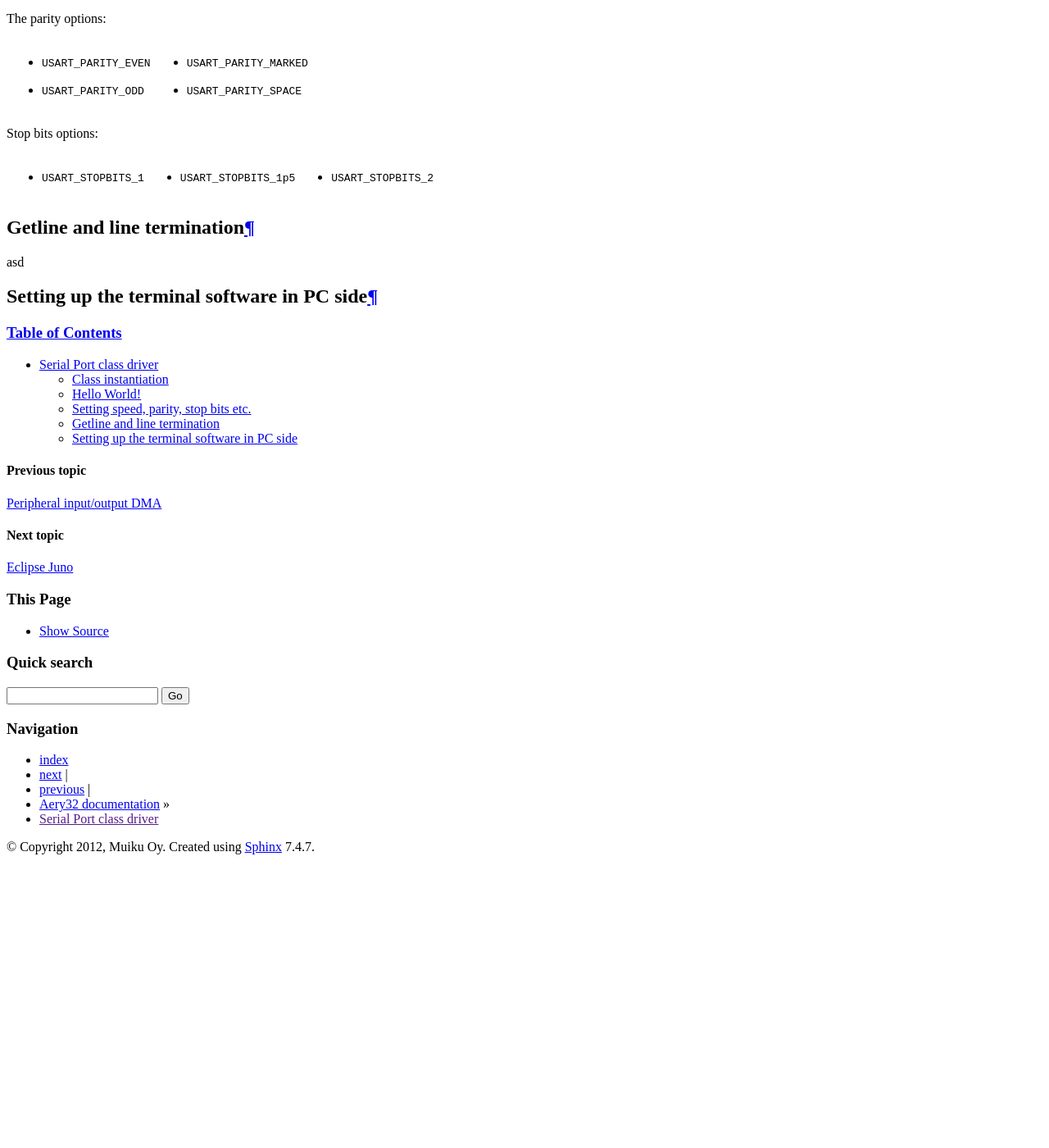
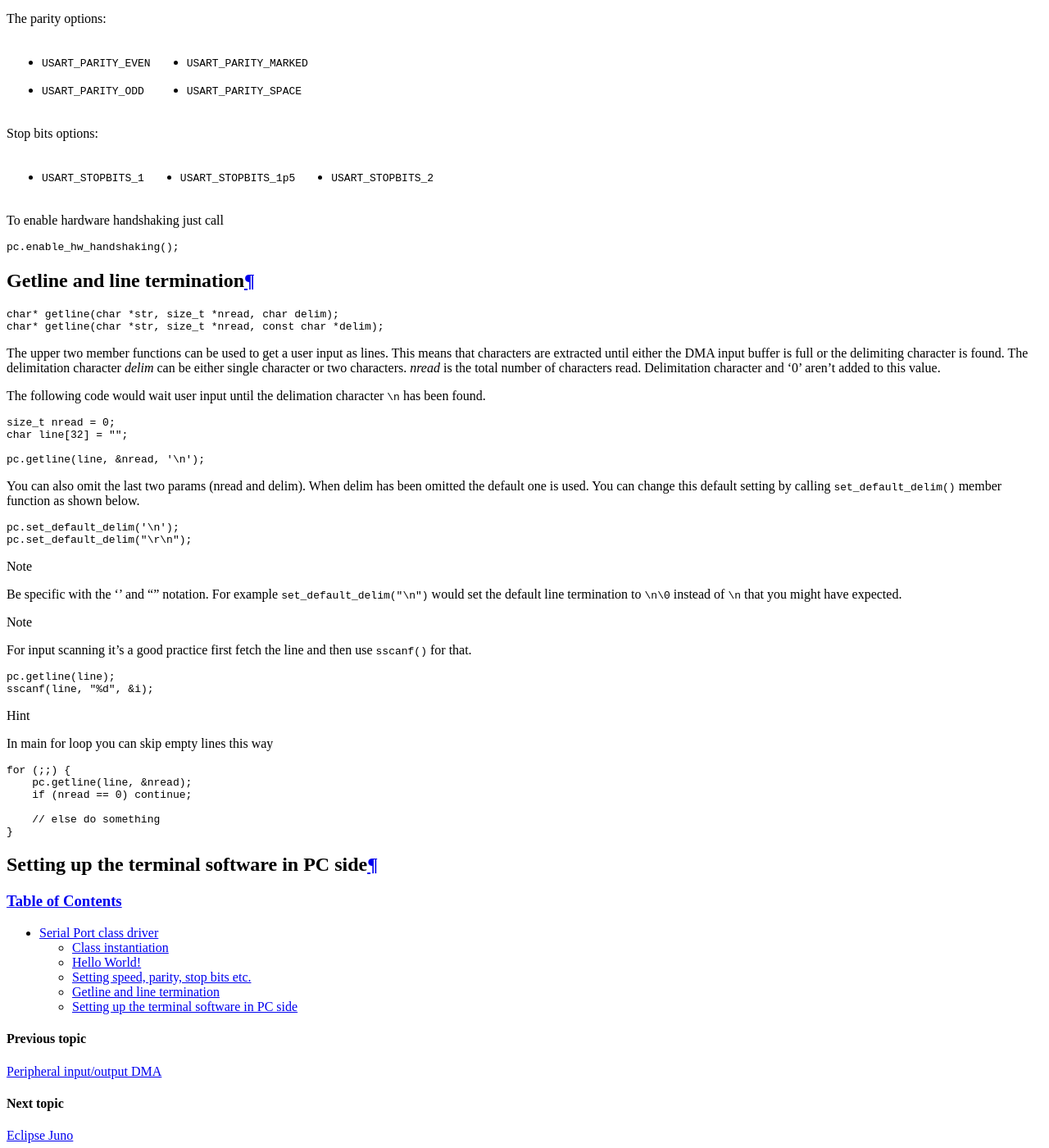
Before and after one commit to aery32/aery32-refguide, a Sphinx documentation site: the page built from source/clsdrv/serial_port.rst, in a window 1280 px wide and 1400 px high, scrolled down 1165 px. Shown: the whole window at 82% size. Built offline with Sphinx 7.4.7, drawn with Linux system fonts in a browser that asks for light colours; before the commit the page ends 2215 px from its top, so only the background shows below that.

Commit message:
Update serial_port.rst

```diff
--- a/source/clsdrv/serial_port.rst
+++ b/source/clsdrv/serial_port.rst
@@ -105,10 +105,76 @@ Stop bits options:
     - ``USART_STOPBITS_1p5``
     - ``USART_STOPBITS_2``
 
+To enable hardware handshaking just call
+
+.. code-block:: c++
+
+    pc.enable_hw_handshaking();
+
 Getline and line termination
 ----------------------------
 
-asd
+.. code-block:: c++
+
+    char* getline(char *str, size_t *nread, char delim);
+    char* getline(char *str, size_t *nread, const char *delim);
+
+The upper two member functions can be used to get a user input as lines.
+This means that characters are extracted until either the DMA input buffer
+is full or the delimiting character is found. The delimitation character
+*delim* can be either single character or two characters. *nread* is the
+total number of characters read. Delimitation character and '\0' aren't
+added to this value.
+
+
+The following code would wait user input until the delimation character
+``\n`` has been found.
+
+.. code-block:: c++
+
+    size_t nread = 0;
+    char line[32] = "";
+
+    pc.getline(line, &nread, '\n');
+
+You can also omit the last two params (nread and delim). When delim has been
+omitted the default one is used. You can change this default setting by calling
+``set_default_delim()`` member function as shown below.
+
+.. code-block:: c++
+
+    pc.set_default_delim('\n');
+    pc.set_default_delim("\r\n");
+
+.. note::
+
+    Be specific with the '' and "" notation. For example ``set_default_delim("\n")``
+    would set the default line termination to ``\n\0`` instead of ``\n`` that you
+    might have expected.
+
+.. note::
+
+    For input scanning it's a good practice first fetch the line and then use ``sscanf()``
+    for that.
+
+    .. code-block:: c++
+
+        pc.getline(line);
+        sscanf(line, "%d", &i);
+
+.. hint::
+
+    In main for loop you can skip empty lines this way
+
+    .. code-block:: c++
+
+        for (;;) {
+            pc.getline(line, &nread);
+            if (nread == 0) continue;
+
+            // else do something
+        }
+
 
 Setting up the terminal software in PC side
 -------------------------------------------
```
